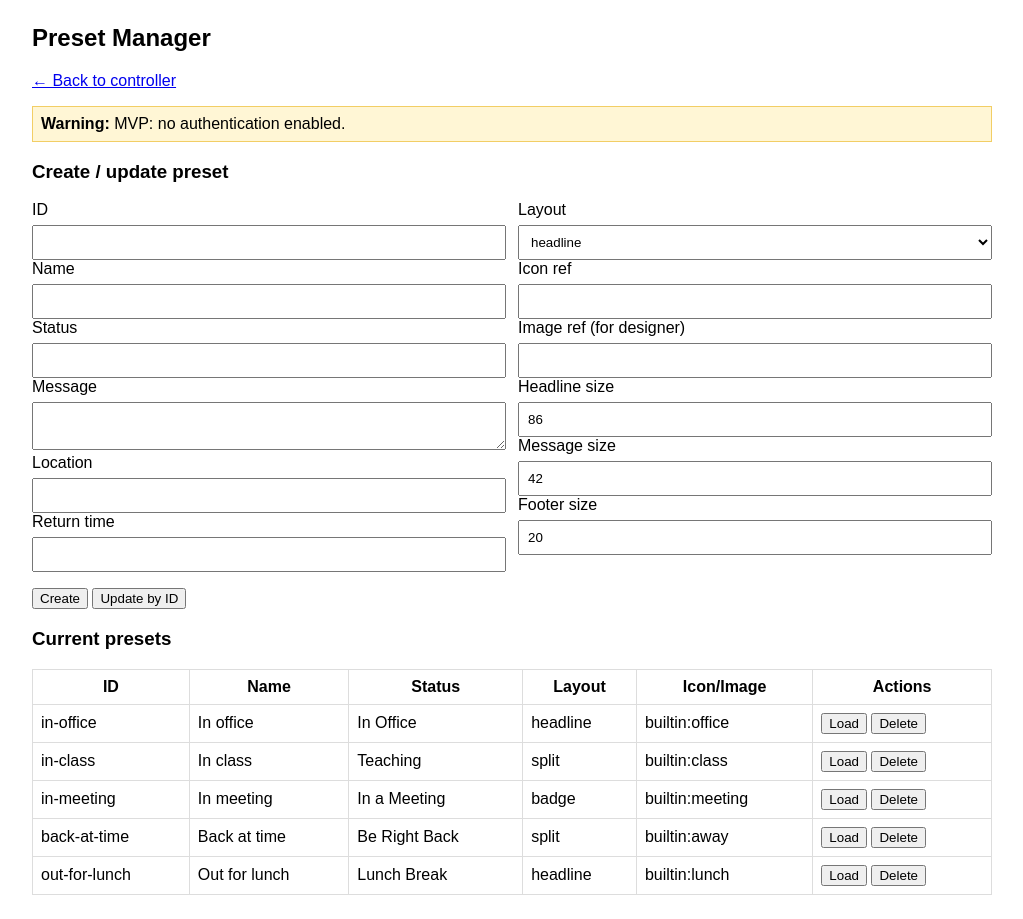
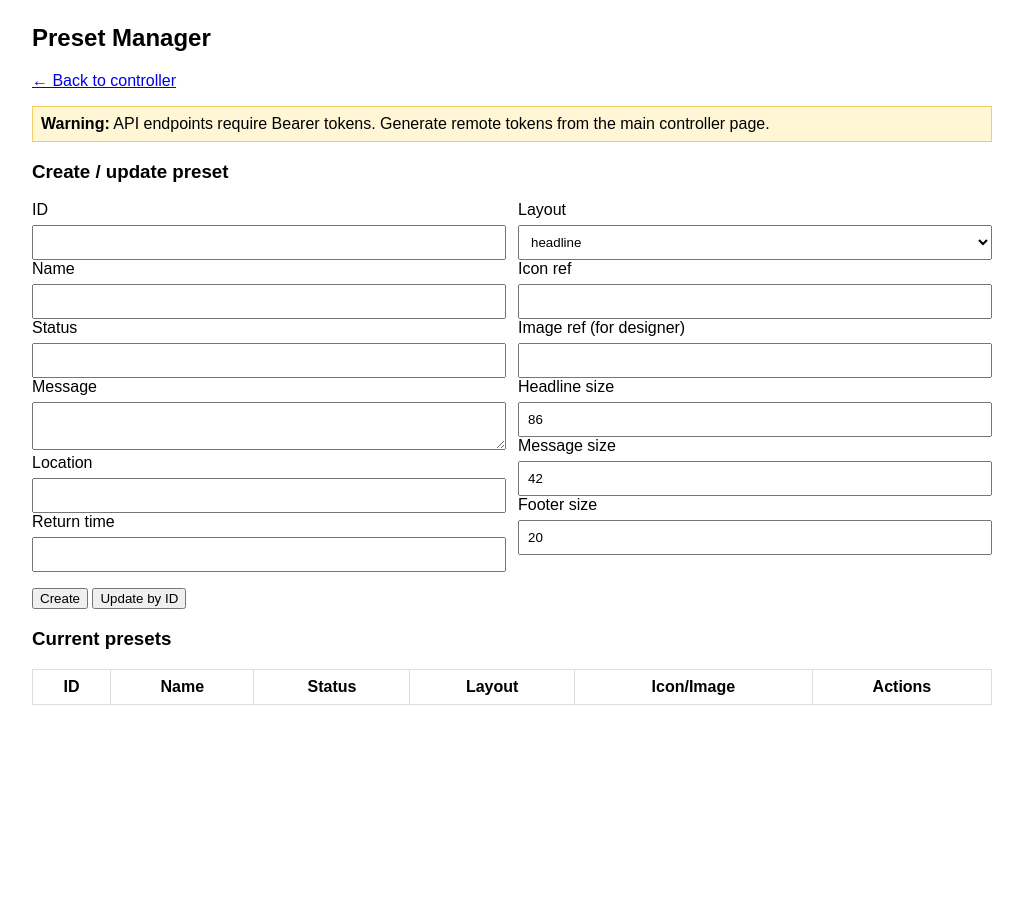
Before and after one commit to jonwestfall/statsign, a FastAPI app: page /presets in a window 1280 px wide. Shown: the whole page, without its empty margins (128-1151 px from the left). After the commit the page ends 705 px from the top, so only its background shows below. Run offline with FastAPI, Linux system fonts and the light colour scheme; lists and menus that the app fills with data are empty; some libraries are stand-ins or nearby versions.

Commit message:
Add token-authenticated API and UI token management

```diff
--- a/server/app.py
+++ b/server/app.py
@@ -3,16 +3,18 @@
 import asyncio
 import json
 import re
+import secrets
 from datetime import datetime, timedelta
 from pathlib import Path
 from uuid import uuid4
 
-from fastapi import FastAPI, HTTPException, Request
+from fastapi import Depends, FastAPI, Header, HTTPException, Request
 from fastapi.responses import HTMLResponse, JSONResponse, Response
 from fastapi.staticfiles import StaticFiles
 from fastapi.templating import Jinja2Templates
 
 from assets import list_builtin_icons
+from auth import AuthTokenStore
 from ble_client import BleSignClient
 from config import Settings, load_settings
 from presets import PresetInput, PresetStore, SignState, StateInput, state_from_dict, state_to_dict
@@ -33,6 +35,7 @@
 push_lock = asyncio.Lock()
 preset_store = PresetStore(settings.presets_file)
 schedule_store = ScheduleStore(settings.schedule_file)
+auth_store = AuthTokenStore(settings.auth_tokens_file)
 
 settings.uploads_dir.mkdir(parents=True, exist_ok=True)
 settings.builtins_dir.mkdir(parents=True, exist_ok=True)
@@ -44,6 +47,38 @@
 last_error: str | None = None
 scheduler_backoff_until: datetime | None = None
 current_applied_signature: str | None = None
+
+
+def _load_or_create_ui_bootstrap_token() -> str:
+    if settings.ui_bootstrap_file.exists():
+        token = settings.ui_bootstrap_file.read_text(encoding="utf-8").strip()
+        if token:
+            return token
+    token = f"stsgn_ui_{secrets.token_urlsafe(24)}"
+    settings.ui_bootstrap_file.parent.mkdir(parents=True, exist_ok=True)
+    settings.ui_bootstrap_file.write_text(token, encoding="utf-8")
+    return token
+
+
+ui_bootstrap_token = _load_or_create_ui_bootstrap_token()
+
+
+def _extract_bearer_token(authorization: str | None) -> str | None:
+    if not authorization:
+        return None
+    kind, _, value = authorization.partition(" ")
+    if kind.lower() != "bearer" or not value:
+        return None
+    return value.strip()
+
+
+def require_api_token(authorization: str | None = Header(default=None)) -> str:
+    token = _extract_bearer_token(authorization)
+    if not token:
+        raise HTTPException(status_code=401, detail="Missing Bearer token")
+    if secrets.compare_digest(token, ui_bootstrap_token) or auth_store.verify(token):
+        return token
+    raise HTTPException(status_code=401, detail="Invalid API token")
 
 
 def _write_atomic_json(path: Path, payload: dict) -> None:
@@ -159,6 +194,7 @@
             "device_name": settings.ble_device_name,
             "builtin_icons": list_builtin_icons(settings.builtins_dir),
             "uploads": _upload_files(),
+            "api_token": ui_bootstrap_token,
         },
     )
 
@@ -173,13 +209,21 @@
             "uploads": _upload_files(),
             "builtin_icons": list_builtin_icons(settings.builtins_dir),
             "default_timezone": settings.default_timezone or DEFAULT_TZ,
+            "api_token": ui_bootstrap_token,
         },
     )
 
 
 @app.get("/presets", response_class=HTMLResponse)
 async def presets_page(request: Request):
-    return templates.TemplateResponse("presets.html", {"request": request, "warning": "MVP: no authentication enabled."})
+    return templates.TemplateResponse(
+        "presets.html",
+        {
+            "request": request,
+            "warning": "API endpoints require Bearer tokens. Generate remote tokens from the main controller page.",
+            "api_token": ui_bootstrap_token,
+        },
+    )
 
 
 @app.get("/preview.png")
@@ -196,7 +240,7 @@
 
 
 @app.get("/api/render-test")
-async def render_test(headline_size: int = 86, message_size: int = 42):
+async def render_test(headline_size: int = 86, message_size: int = 42, _token: str = Depends(require_api_token)):
     probe = state_from_dict(state_to_dict(state))
     probe.style.headline_size = headline_size
     probe.style.message_size = message_size
@@ -215,12 +259,12 @@
 
 
 @app.get("/api/state")
-async def get_state():
+async def get_state(_token: str = Depends(require_api_token)):
     return {"ok": True, "state": state_to_dict(state)}
 
 
 @app.post("/api/state")
-async def set_state(payload: StateInput):
+async def set_state(payload: StateInput, _token: str = Depends(require_api_token)):
     global state, current_applied_signature
     state = state_from_dict(payload.model_dump())
     _save_state()
@@ -229,12 +273,12 @@
 
 
 @app.get("/api/presets")
-async def list_presets():
+async def list_presets(_token: str = Depends(require_api_token)):
     return {"ok": True, "presets": preset_store.list()}
 
 
 @app.post("/api/presets")
-async def create_preset(payload: PresetInput):
+async def create_preset(payload: PresetInput, _token: str = Depends(require_api_token)):
     try:
         record = preset_store.create(payload)
         return {"ok": True, "preset": record}
@@ -243,7 +287,7 @@
 
 
 @app.put("/api/presets/{preset_id}")
-async def update_preset(preset_id: str, payload: PresetInput):
+async def update_preset(preset_id: str, payload: PresetInput, _token: str = Depends(require_api_token)):
     try:
         record = preset_store.update(preset_id, payload)
         return {"ok": True, "preset": record}
@@ -252,7 +296,7 @@
 
 
 @app.delete("/api/presets/{preset_id}")
-async def delete_preset(preset_id: str):
+async def delete_preset(preset_id: str, _token: str = Depends(require_api_token)):
     try:
         preset_store.delete(preset_id)
         return {"ok": True}
@@ -261,7 +305,7 @@
 
 
 @app.post("/api/presets/{preset_id}/apply")
-async def apply_preset(preset_id: str):
+async def apply_preset(preset_id: str, _token: str = Depends(require_api_token)):
     global state
     try:
         preset = preset_store.get(preset_id)
@@ -273,7 +317,7 @@
 
 
 @app.post("/api/upload")
-async def upload_image(request: Request):
+async def upload_image(request: Request, _token: str = Depends(require_api_token)):
     content_type = (request.headers.get("content-type") or "").split(";")[0].strip().lower()
     ext_map = {"image/png": ".png", "image/jpeg": ".jpg", "image/jpg": ".jpg", "image/bmp": ".bmp", "image/webp": ".webp"}
     if content_type not in ext_map:
@@ -296,7 +340,7 @@
 
 
 @app.post("/api/push")
-async def push_state():
+async def push_state(_token: str = Depends(require_api_token)):
     try:
         return JSONResponse(await _apply_state_and_push(state, None, "manual"))
     except Exception as exc:
@@ -304,7 +348,7 @@
 
 
 @app.post("/api/clear")
-async def clear_sign():
+async def clear_sign(_token: str = Depends(require_api_token)):
     async with push_lock:
         result = await ble.send_control("CLEAR")
         if result.success:
@@ -313,7 +357,7 @@
 
 
 @app.post("/api/demo")
-async def demo_sign():
+async def demo_sign(_token: str = Depends(require_api_token)):
     async with push_lock:
         result = await ble.send_control("DEMO")
         if result.success:
@@ -322,18 +366,18 @@
 
 
 @app.get("/api/schedule")
-async def list_schedule():
+async def list_schedule(_token: str = Depends(require_api_token)):
     return {"ok": True, "items": [item.model_dump() for item in schedule_store.list_items()]}
 
 
 @app.post("/api/schedule")
-async def create_schedule(payload: ScheduleItemInput):
+async def create_schedule(payload: ScheduleItemInput, _token: str = Depends(require_api_token)):
     item = schedule_store.create(payload)
     return {"ok": True, "item": item.model_dump()}
 
 
 @app.put("/api/schedule/{item_id}")
-async def update_schedule(item_id: str, payload: ScheduleItemInput):
+async def update_schedule(item_id: str, payload: ScheduleItemInput, _token: str = Depends(require_api_token)):
     try:
         item = schedule_store.update(item_id, payload)
         return {"ok": True, "item": item.model_dump()}
@@ -342,7 +386,7 @@
 
 
 @app.delete("/api/schedule/{item_id}")
-async def delete_schedule(item_id: str):
+async def delete_schedule(item_id: str, _token: str = Depends(require_api_token)):
     try:
         schedule_store.delete(item_id)
         return {"ok": True}
@@ -351,7 +395,7 @@
 
 
 @app.post("/api/schedule/{item_id}/enable")
-async def enable_schedule(item_id: str):
+async def enable_schedule(item_id: str, _token: str = Depends(require_api_token)):
     try:
         item = schedule_store.set_enabled(item_id, True)
         return {"ok": True, "item": item.model_dump()}
@@ -360,7 +404,7 @@
 
 
 @app.post("/api/schedule/{item_id}/disable")
-async def disable_schedule(item_id: str):
+async def disable_schedule(item_id: str, _token: str = Depends(require_api_token)):
     try:
         item = schedule_store.set_enabled(item_id, False)
         return {"ok": True, "item": item.model_dump()}
@@ -369,7 +413,7 @@
 
 
 @app.get("/api/schedule/active")
-async def schedule_active():
+async def schedule_active(_token: str = Depends(require_api_token)):
     now = datetime.now(tz=get_timezone(settings.default_timezone))
     items = schedule_store.list_items()
     active = get_active_item(items, now=now, default_tz=settings.default_timezone)
@@ -385,7 +429,7 @@
 
 
 @app.post("/api/schedule/run-now")
-async def schedule_run_now(payload: dict):
+async def schedule_run_now(payload: dict, _token: str = Depends(require_api_token)):
     minutes = int(payload.get("minutes", 10))
     timezone = payload.get("timezone") or settings.default_timezone
     now = datetime.now(tz=get_timezone(timezone, settings.default_timezone))
@@ -443,3 +487,32 @@
         "revert_item": revert_item.model_dump() if revert_item else None,
         "revert_mode": revert_mode,
     }
+
+
+@app.get("/api/tokens")
+async def list_tokens(_token: str = Depends(require_api_token)):
+    return {"ok": True, "tokens": auth_store.list()}
+
+
+@app.post("/api/tokens")
+async def create_token(payload: dict, _token: str = Depends(require_api_token)):
+    name = str(payload.get("name") or "Remote API token")
+    record, raw_token = auth_store.create(name)
+    return {
+        "ok": True,
+        "token": raw_token,
+        "record": {
+            "id": record.id,
+            "name": record.name,
+            "prefix": record.prefix,
+            "created_at": record.created_at,
+            "last_used_at": record.last_used_at,
+        },
+    }
+
+
+@app.delete("/api/tokens/{token_id}")
+async def delete_token(token_id: str, _token: str = Depends(require_api_token)):
+    if auth_store.delete(token_id):
+        return {"ok": True}
+    raise HTTPException(status_code=404, detail="Token not found")
--- a/server/config.py
+++ b/server/config.py
@@ -40,6 +40,8 @@
     uploads_dir: Path = Path("server/data/uploads")
     builtins_dir: Path = Path("server/assets/icons")
     schedule_file: Path = Path("server/data/schedule.json")
+    auth_tokens_file: Path = Path("server/data/auth_tokens.json")
+    ui_bootstrap_file: Path = Path("server/data/ui_bootstrap_token.txt")
     default_timezone: str = "America/Chicago"
 
 
@@ -77,5 +79,7 @@
         uploads_dir=Path(os.getenv("STATSIGN_UPLOADS_DIR", str(data_dir / "uploads"))),
         builtins_dir=Path(os.getenv("STATSIGN_BUILTIN_ICONS_DIR", str(server_dir / "assets" / "icons"))),
         schedule_file=Path(os.getenv("STATSIGN_SCHEDULE_FILE", str(data_dir / "schedule.json"))),
+        auth_tokens_file=Path(os.getenv("STATSIGN_AUTH_TOKENS_FILE", str(data_dir / "auth_tokens.json"))),
+        ui_bootstrap_file=Path(os.getenv("STATSIGN_UI_BOOTSTRAP_FILE", str(data_dir / "ui_bootstrap_token.txt"))),
         default_timezone=os.getenv("STATSIGN_DEFAULT_TIMEZONE", "America/Chicago"),
     )
--- a/server/templates/presets.html
+++ b/server/templates/presets.html
@@ -45,7 +45,8 @@
   </table>
 
   <script>
-    async function fetchJSON(url, options = {}) { const r = await fetch(url, options); const d = await r.json(); if (!r.ok) throw new Error(JSON.stringify(d)); return d; }
+    const API_TOKEN = {{ api_token | tojson }};
+    async function fetchJSON(url, options = {}) { const headers = new Headers(options.headers || {}); headers.set('Authorization', `Bearer ${API_TOKEN}`); const r = await fetch(url, { ...options, headers }); const d = await r.json(); if (!r.ok) throw new Error(JSON.stringify(d)); return d; }
     function payload() {
       return {
         id: id.value || null, name: name.value, status: status.value, message: message.value, location: location.value, return_time: return_time.value,
--- a/server/templates/schedule.html
+++ b/server/templates/schedule.html
@@ -84,6 +84,7 @@
     </section>
   </div>
 <script>
+    const API_TOKEN = {{ api_token | tojson }};
 const byId = (id) => document.getElementById(id);
 const nowIso = () => new Date().toISOString().slice(0,16);
 byId('start_at').value = new Date().toISOString();
@@ -111,7 +112,7 @@
   }};
 }
 
-async function fetchJSON(url, options={}){ const r=await fetch(url, options); const d=await r.json(); if(!r.ok) throw new Error(JSON.stringify(d)); return d; }
+async function fetchJSON(url, options={}){ const headers = new Headers(options.headers || {}); headers.set('Authorization', `Bearer ${API_TOKEN}`); const r=await fetch(url, { ...options, headers }); const d=await r.json(); if(!r.ok) throw new Error(JSON.stringify(d)); return d; }
 
 async function refresh(){
   const list = await fetchJSON('/api/schedule');
```
Also changed, not shown: server/auth.py (added, +98 -0 lines), server/templates/index.html (+39 -2 lines), README.md (added), server/README.md, 1 other file.
